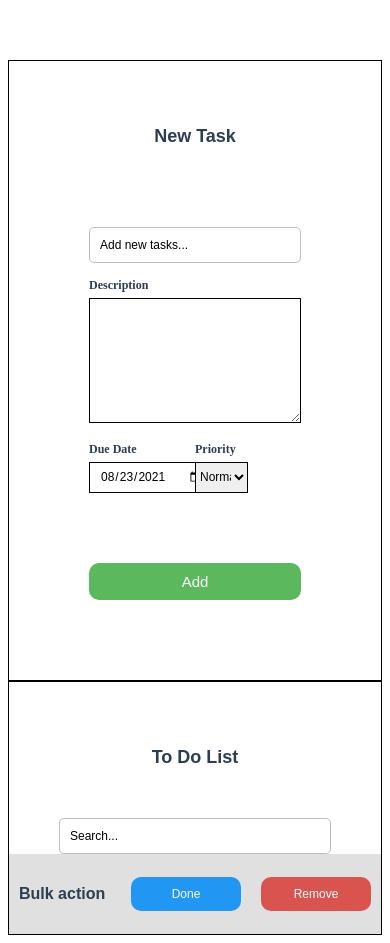
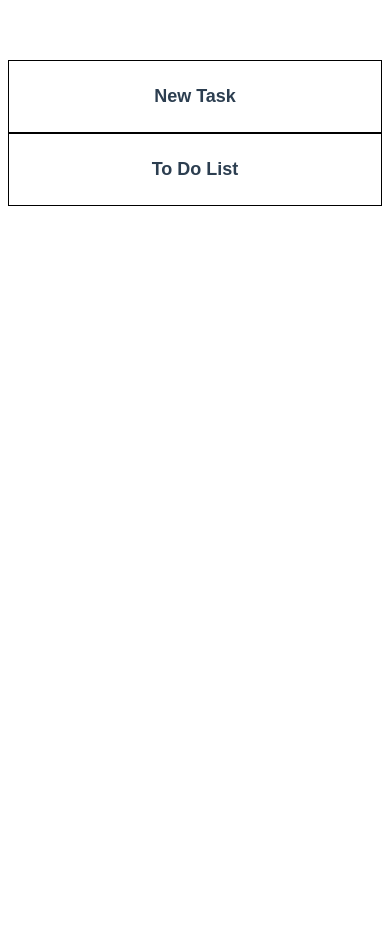
Before and after one commit to svetanguyen/to-do, a Vue app: page / in a window 390 px wide. After the commit the page ends 844 px from the top, so only its background shows below. Built offline with nearby package versions, Linux system fonts and the light colour scheme.

Commit message:
style responsiveness

```diff
--- a/src/App.vue
+++ b/src/App.vue
@@ -1,6 +1,6 @@
 <template>
   <div id="app">
-    <Todo msg="Welcome to Your Vue.js App"/>
+    <Todo />
   </div>
 </template>
 
--- a/src/components/BulkAction.vue
+++ b/src/components/BulkAction.vue
@@ -33,7 +33,6 @@
         align-items: center;
         background: #E0E0E0;
         padding: 10px;
-        margin: 0 -50px -50px;
         button {
             color: #FFFFFF;
             font-family: Arimo;
@@ -52,5 +51,12 @@
                 margin: 0;
             }
         }
+        @media screen and (min-width: 749px) {
+            margin: 0;
+            position: absolute;
+            bottom: 0;
+            left: 0;
+            right: 0;
+        }
     }
 </style>
--- a/src/components/TaskCard.vue
+++ b/src/components/TaskCard.vue
@@ -121,4 +121,13 @@
         border: 1px solid #000;
         border-top: 0;
     }
+    @media screen and (max-width: 1008px) and (min-width: 749px) {
+        .task-content {
+            justify-content: center;
+            flex-direction: column;
+            .cta-buttons {
+                margin-top: 20px;
+            }
+        }
+    }
 </style>
--- a/src/components/TaskForm.vue
+++ b/src/components/TaskForm.vue
@@ -40,9 +40,6 @@
   computed: {
     dateId() {
       return `DueDate--${this.id}`
-    },
-    themeColor() {
-      return this.$vuetify.theme.themes
     },
     descriptionId() {
       return `Description--${this.id}`
@@ -184,6 +181,11 @@
       font-size: 12px;
       height: 31px;
       border-radius: 0;
+      width: 100%;
+    }
+
+    & + .half-width {
+     padding-left: 20px;
     }
   }
   .task-form {
--- a/src/components/Todo.vue
+++ b/src/components/Todo.vue
@@ -1,21 +1,26 @@
 <template>
   <div class="to-do-wrapper">
    <div class="new-task-wrapper column">
-     <h2>New task</h2>
-    <TaskForm :submit="add" id="newTask" />
+     <h2 @click="toggleAccordeonOne">New task</h2>
+    <TaskForm class="accordeon-body" :class="{active: openAccordeonOne}" :submit="add" id="newTask" />
    </div>
    <div class="to-do-list column">
      <div class="header">
-     <h2>To do list</h2>
+     <h2 @click="toggleAccordeonTwo">To do list</h2>
+     <div class="accordeon-body" :class="{active: openAccordeonTwo}">
       <input type="text" @input="searchTasks" @keyup="searchTasks" class="search full-width" v-model="search" placeholder="Search...">
-      <div class="tasks-wrapper">
-        <div class="task-card" v-for="(task, index) in tasks" :key="index">
-          <TaskCard :id="index" :task="task" />
+        <div  class="tasks-wrapper">
+          <div class="task-card" v-for="(task, index) in tasks" :key="index">
+            <TaskCard :id="index" :task="task" />
+          </div>
+
         </div>
-      </div>
+     <BulkActions />
+
      </div>
 
-     <BulkActions />
+     </div>
+
    </div>
   </div>
 </template>
@@ -31,7 +36,9 @@
       add: 'add',
       update: 'update',
       search: '',
-      tasks: this.$store.state.tasks
+      tasks: this.$store.state.tasks,
+      openAccordeonOne: false,
+      openAccordeonTwo: false
 
     }
   },
@@ -52,6 +59,12 @@
         }
         return 0
       })
+    },
+    toggleAccordeonOne: function() {
+      this.openAccordeonOne = !this.openAccordeonOne
+    },
+    toggleAccordeonTwo: function() {
+      this.openAccordeonTwo = !this.openAccordeonTwo
     }
   }
 
@@ -77,10 +90,24 @@
 a {
   color: #42b983;
 }
-.to-do-list {
+.header {
+  height: 100%;
   display: flex;
   flex-direction: column;
-  justify-content: space-between;
+
+  .accordeon-body {
+    .tasks-wrapper {
+      max-height: 78%;
+      margin-top: 20px;
+      overflow: scroll;
+       -ms-overflow-style: none;  /* IE and Edge */
+      scrollbar-width: none;
+      &::-webkit-scrollbar {
+        display: none;
+      }
+    }
+  }
+
 }
 .search {
    color: #000000;
@@ -107,7 +134,8 @@
 }
 .column {
   border: 1px solid #000;
-  padding: 50px;
+  padding: 10px;
+  position: relative;
 }
 .to-do-wrapper {
   h2 {
@@ -115,13 +143,25 @@
     font-size: 18px;
     text-align: center;
     text-transform: capitalize;
-    margin-bottom: 50px;
     font-weight: 600;
+  }
+  @media screen and (max-width: 748px) {
+    height: 650px;
+    .accordeon-body {
+      display: none;
+      &.active {
+        display: block;
+      }
+    }
   }
   @media screen and (min-width: 749px) {
     display: flex;
     &>div {
       width: 50%;
+    }
+    h2 {
+      margin-bottom: 50px;
+
     }
 
   }
@@ -131,4 +171,10 @@
   margin: 15px 0;
 }
 
+@media screen and (min-width: 749px)  {
+  .column {
+    padding: 50px;
+  }
+}
+
 </style>
```
